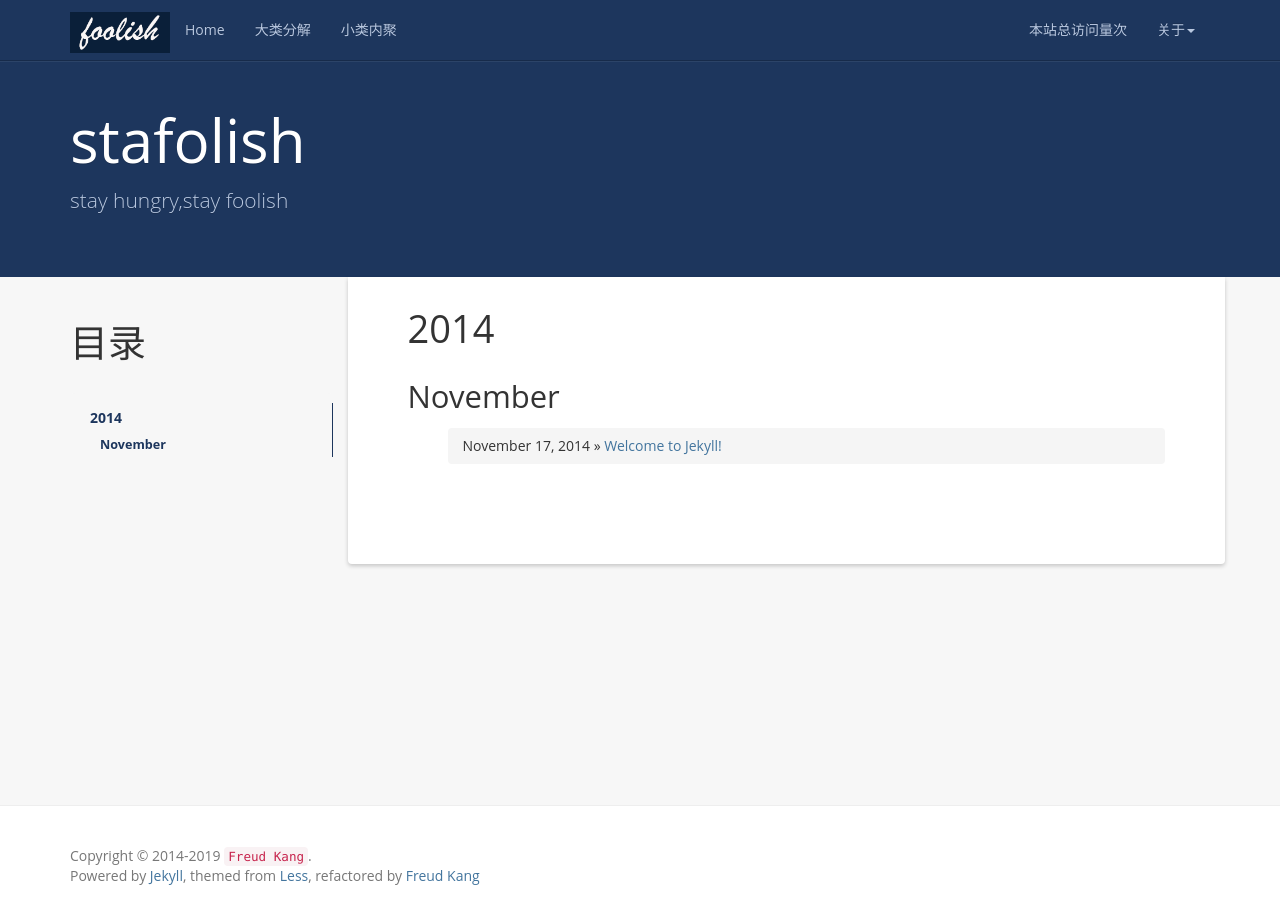
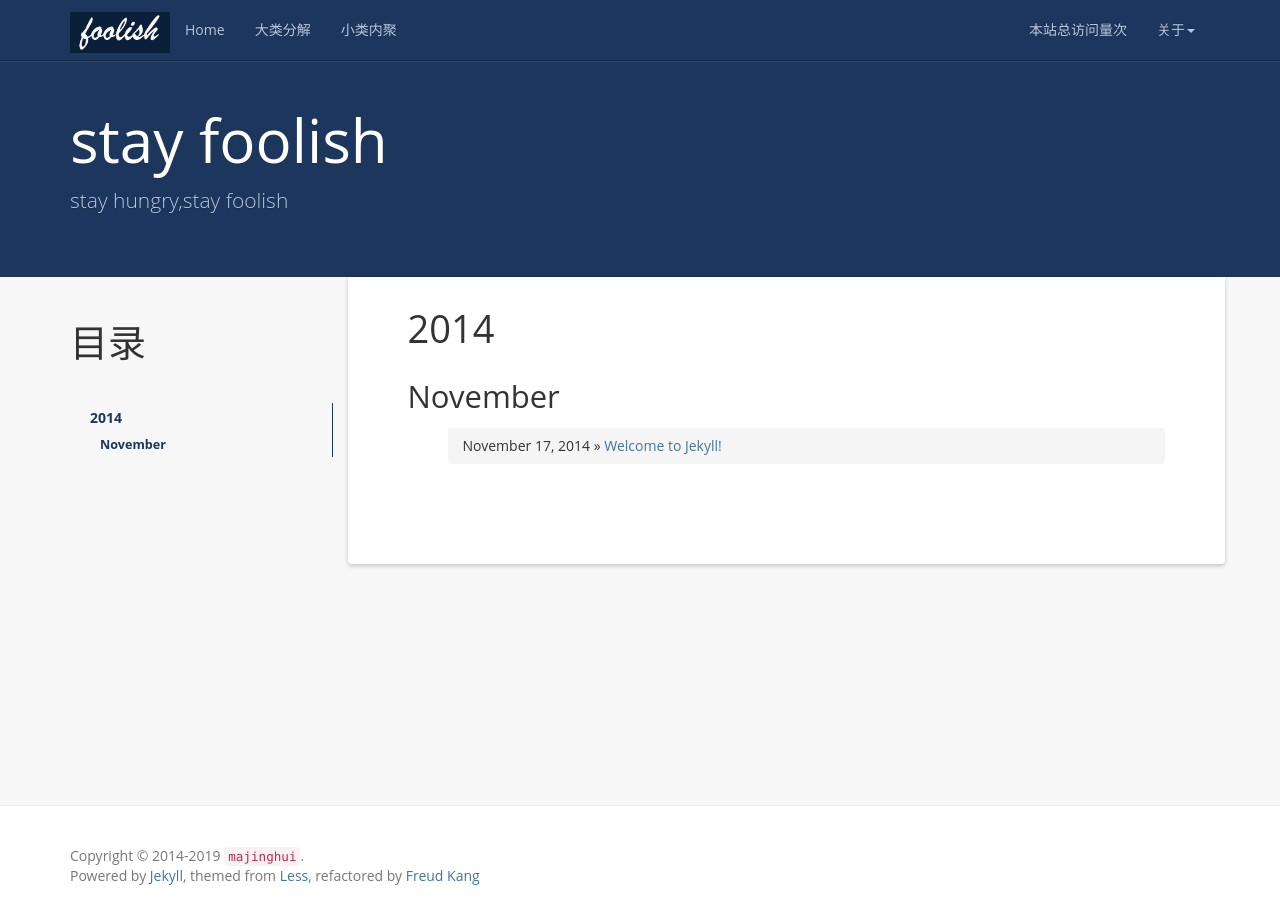
Before and after one commit to stafolish/stafolish.github.io, a Jekyll site: the page built from index.html, in a window 1280 px wide. Built offline with Jekyll 4.4.1, drawn with Linux system fonts in a browser that asks for light colours; nearby versions of some CDN libraries; a script that is not in the unit is left out; the list of posts is cut into pages by our own code; comment, search, counter and statistics services are not loaded.

Commit message:
Update _config.yml

```diff
--- a/_config.yml
+++ b/_config.yml
@@ -1,7 +1,7 @@
 # Site settings
-name: stafolish
+name: stay foolish
 email: ai.xmg.go@gmail.com
-author: Freud Kang
+author: majinghui
 # url: http://www.hifreud.com
 resume_site: http://www.hifreud.com/Resume.io/
 github: https://github.com/stafolish/
```
